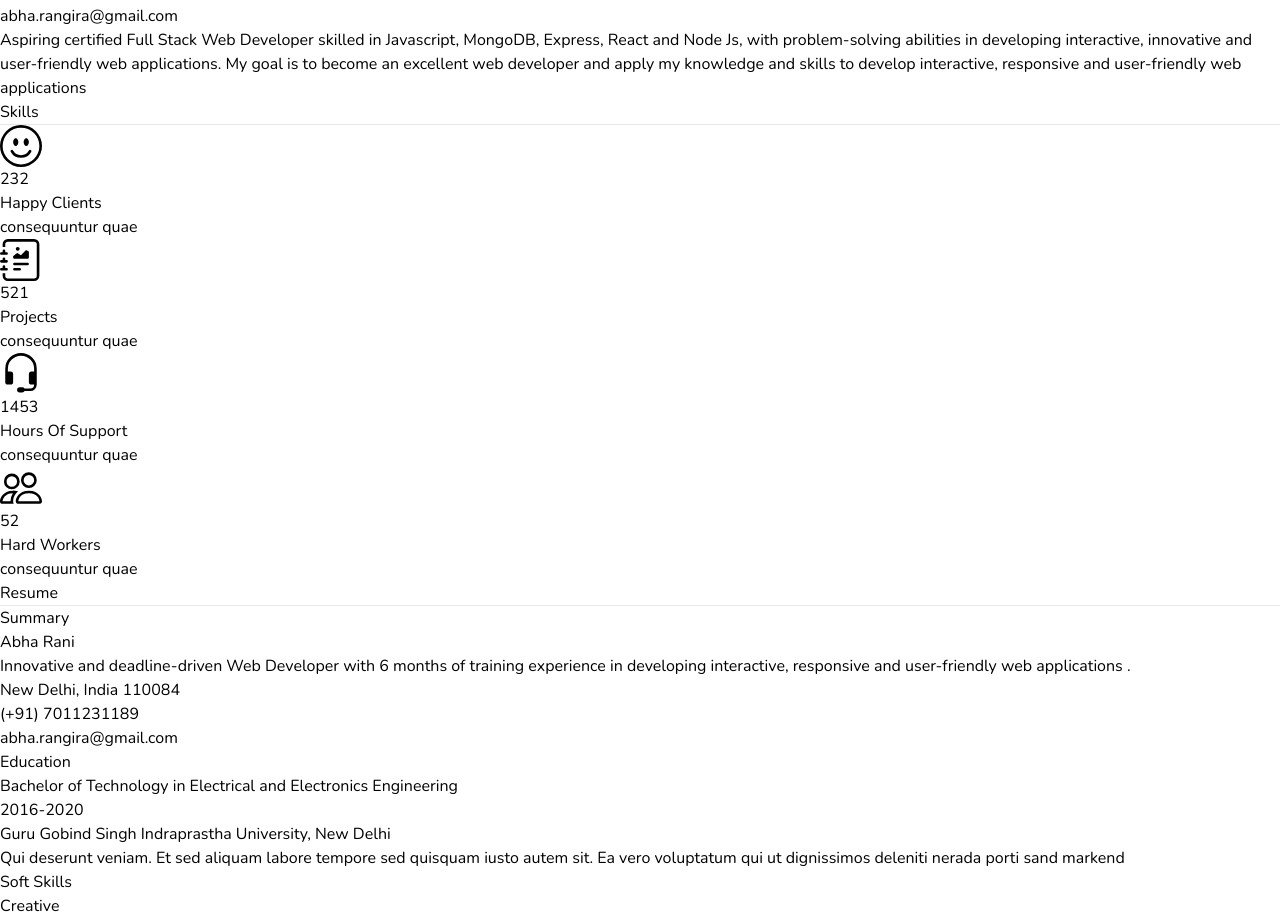
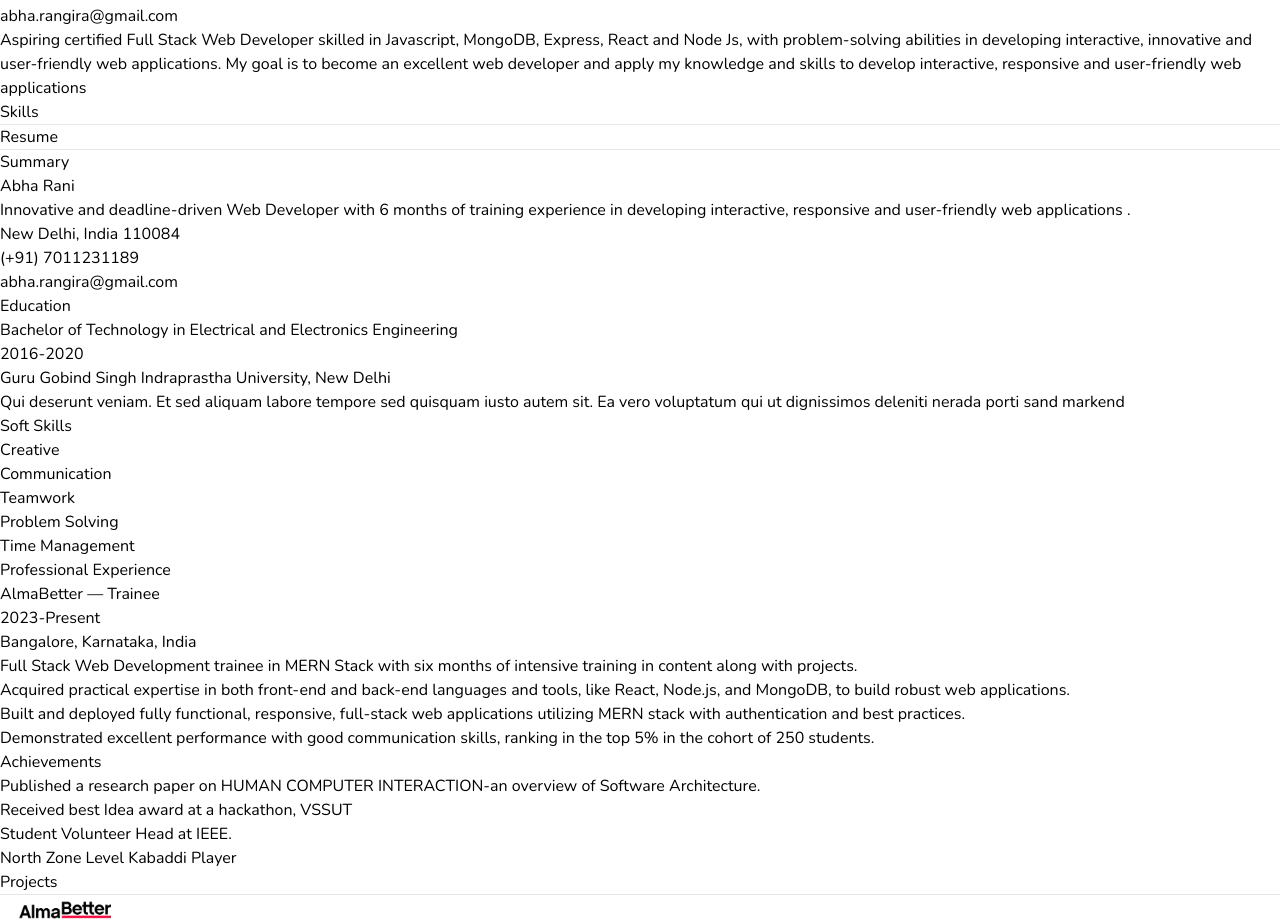
Before and after one commit to abharani/Portfolio, a React (Vite) app: page / in a window 1280 px wide. Shown: the part 2607-3528 px from the top of the page. Built offline with nearby package versions, Linux system fonts and the light colour scheme.

Commit message:
Update Facts.jsx

```diff
--- a/src/components/about/Facts.jsx
+++ b/src/components/about/Facts.jsx
@@ -46,7 +46,7 @@
             whileInView="visible"
             className='grid grid-cols-4'
          >
-            <div className='flex items-start gap-3 px-6 py-8'>
+{/*             <div className='flex items-start gap-3 px-6 py-8'>
                <BsEmojiSmile className='text-[#149DDD]' size={42} />
                <FactCard figure='232' title='Happy Clients' description='consequuntur quae' />
             </div>
@@ -61,7 +61,7 @@
             <div className='flex items-start gap-3 px-6 py-8'>
                <BsPeople className='text-[#149DDD]' size={42} />
                <FactCard figure='52' title='Hard Workers' description='consequuntur quae' />
-            </div>
+            </div> */}
          </motion.div>
       </motion.div>
    )
```
